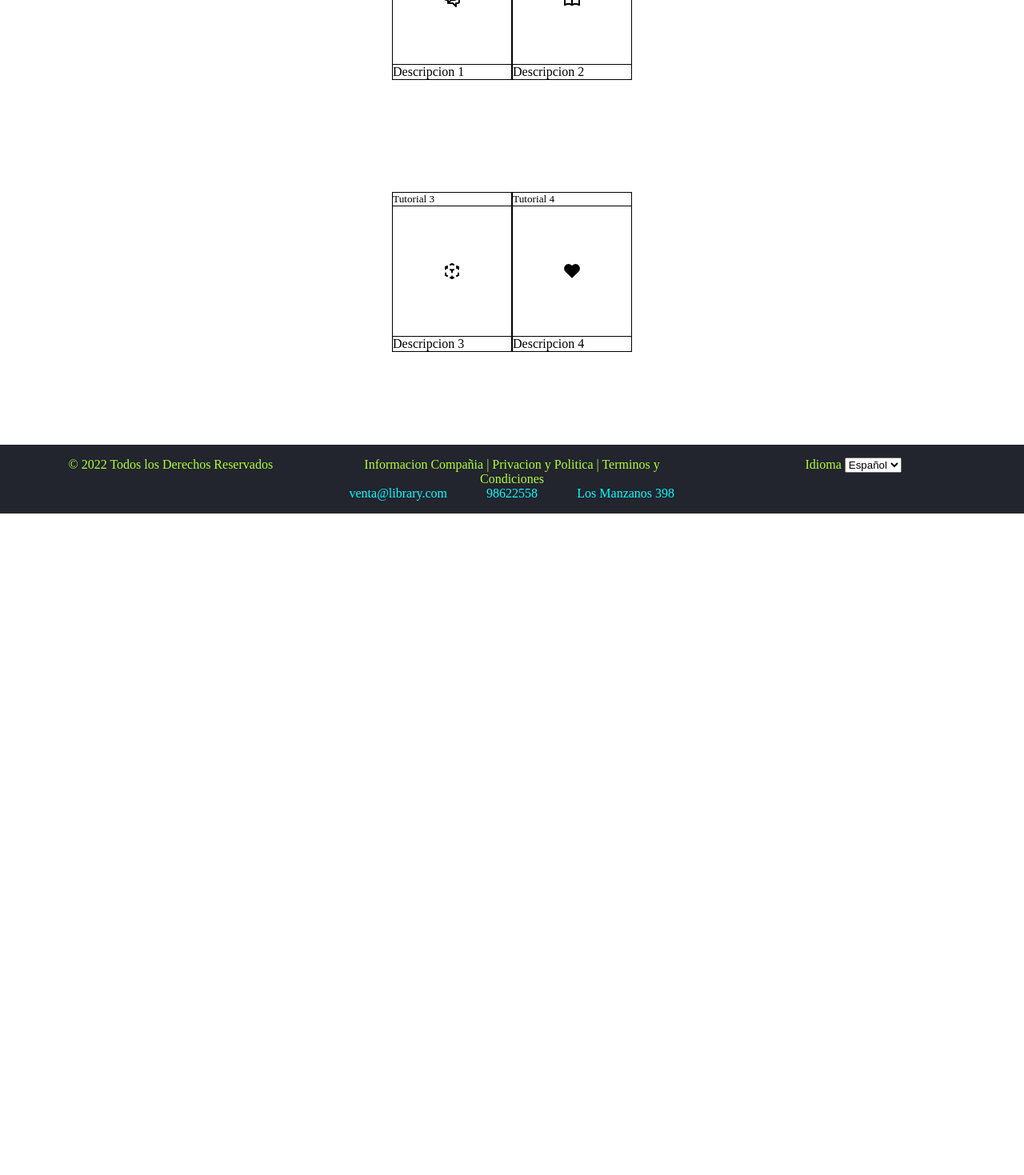
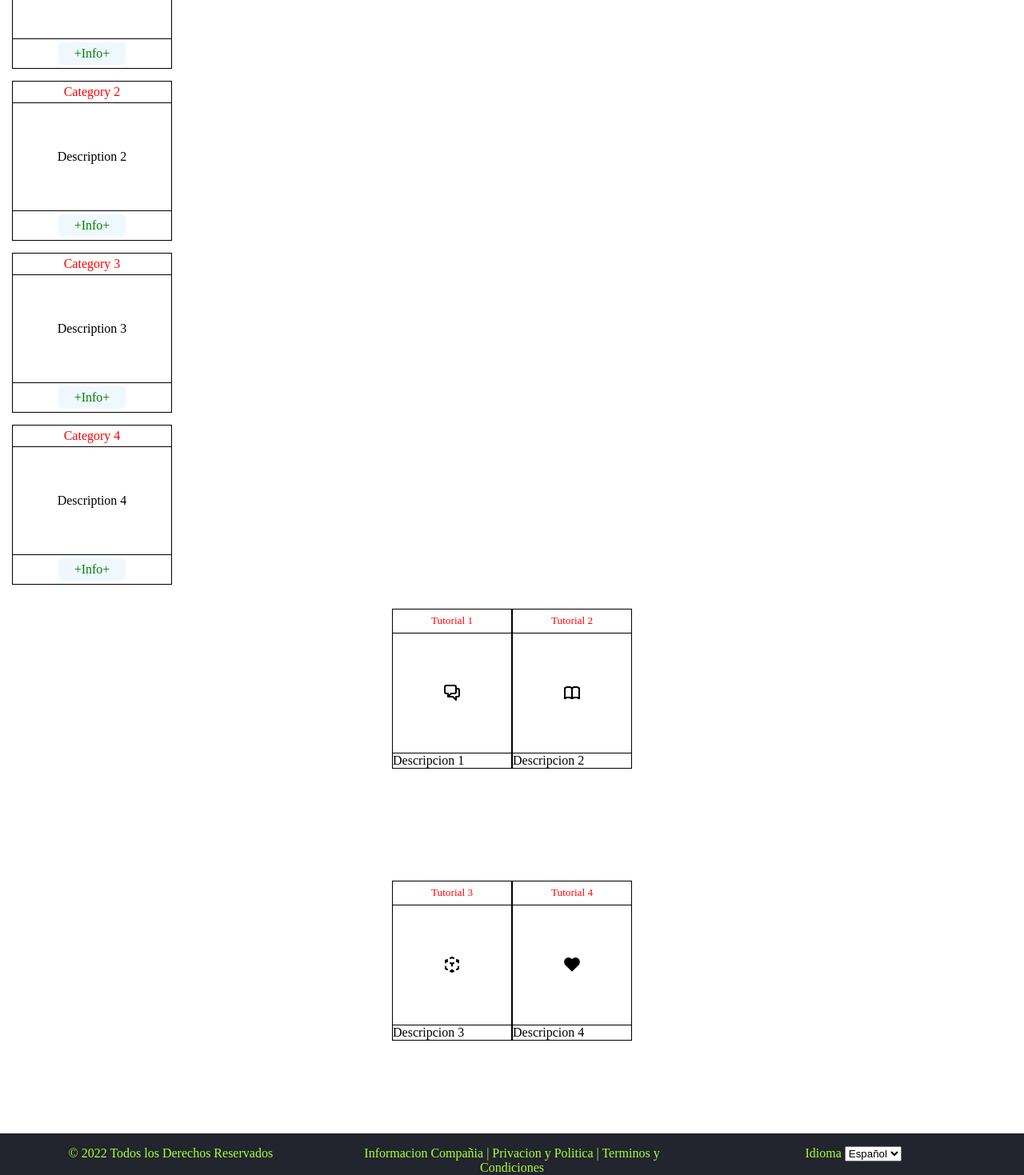
Before and after one commit to RicharRomero123/AplicacionesWeb.Front_Grupo3, a Vue app: page / in a window 1280 px wide. Shown: the part 200-1669 px from the top of the page at 80% size. Before the commit the page ends 842 px from the top, so only its background shows below. Built offline with nearby package versions, Linux system fonts and the light colour scheme.

Commit message:
Categrorias agregadas

```diff
--- a/src/components/CategoryCard.vue
+++ b/src/components/CategoryCard.vue
@@ -57,7 +57,7 @@ export default {
       justify-content: center;
   }
   div .info a{
-      text-decoration: nome;
+      text-decoration: none;
       color: green;
       background: aliceblue;
       padding:5px 20px;
--- a/src/components/final_footer.vue
+++ b/src/components/final_footer.vue
@@ -13,10 +13,6 @@
                     <div>98622558</div>
                     <div>Los Manzanos 398</div>
                 </div>
-
-
-
-
             </div>
 
             <div style="color: greenyellow;">
--- a/src/views/HomeView.vue
+++ b/src/views/HomeView.vue
@@ -2,6 +2,7 @@
 import TheWelcome from '../components/TheWelcome.vue'
 import TutorialsGrid from '../components/TutorialsGrid.vue'
 import final_footer from '../components/final_footer.vue'
+import CategoryCard from "@/components/CategoryCard.vue";
 </script>
 
 <template>
@@ -9,9 +10,19 @@ import final_footer from '../components/final_footer.vue'
     <TheWelcome />
   </main>
 
-  <div class="content">
-    <TutorialsGrid />
-  </div>
+<div calss="cuerpo">
+    <div>
+        <CategoryCard name="Category 1" description="Description 1"> </CategoryCard>
+        <CategoryCard name="Category 2" description="Description 2"> </CategoryCard>
+        <CategoryCard name="Category 3" description="Description 3"> </CategoryCard>
+        <CategoryCard name="Category 4" description="Description 4"> </CategoryCard>
+    </div>
+
+    <div class="content">
+        <TutorialsGrid />
+    </div>
+
+</div>
 
   <div>
     <final_footer/>
@@ -20,8 +31,14 @@ import final_footer from '../components/final_footer.vue'
 
 </template>
 
-<style scope>
-.content {
+<style>
+div .content {
   display: flex;
+  position: relative;
+}
+
+div .cuerpo{
+    display: flex;
+    position: relative;
 }
 </style>
```
